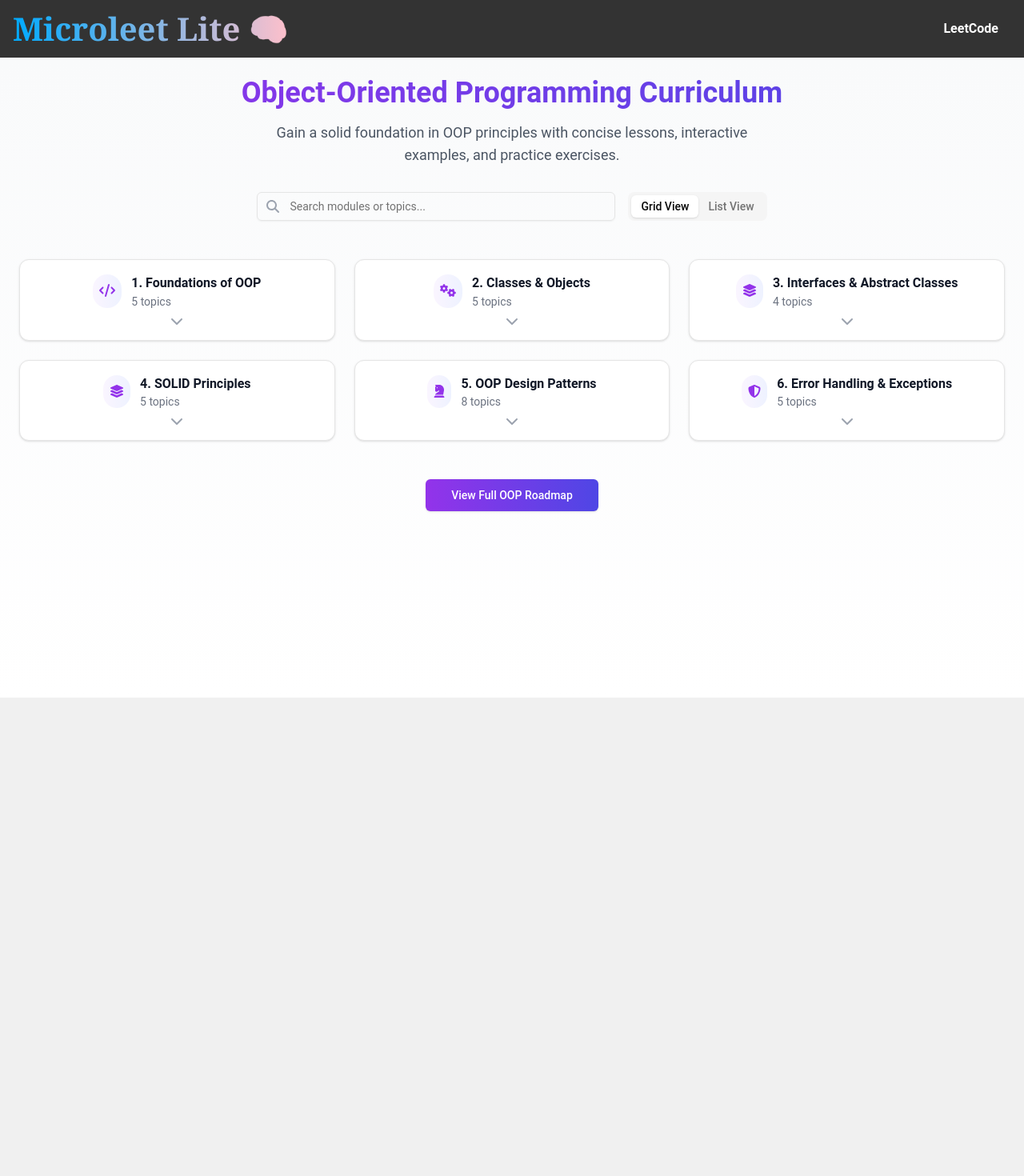
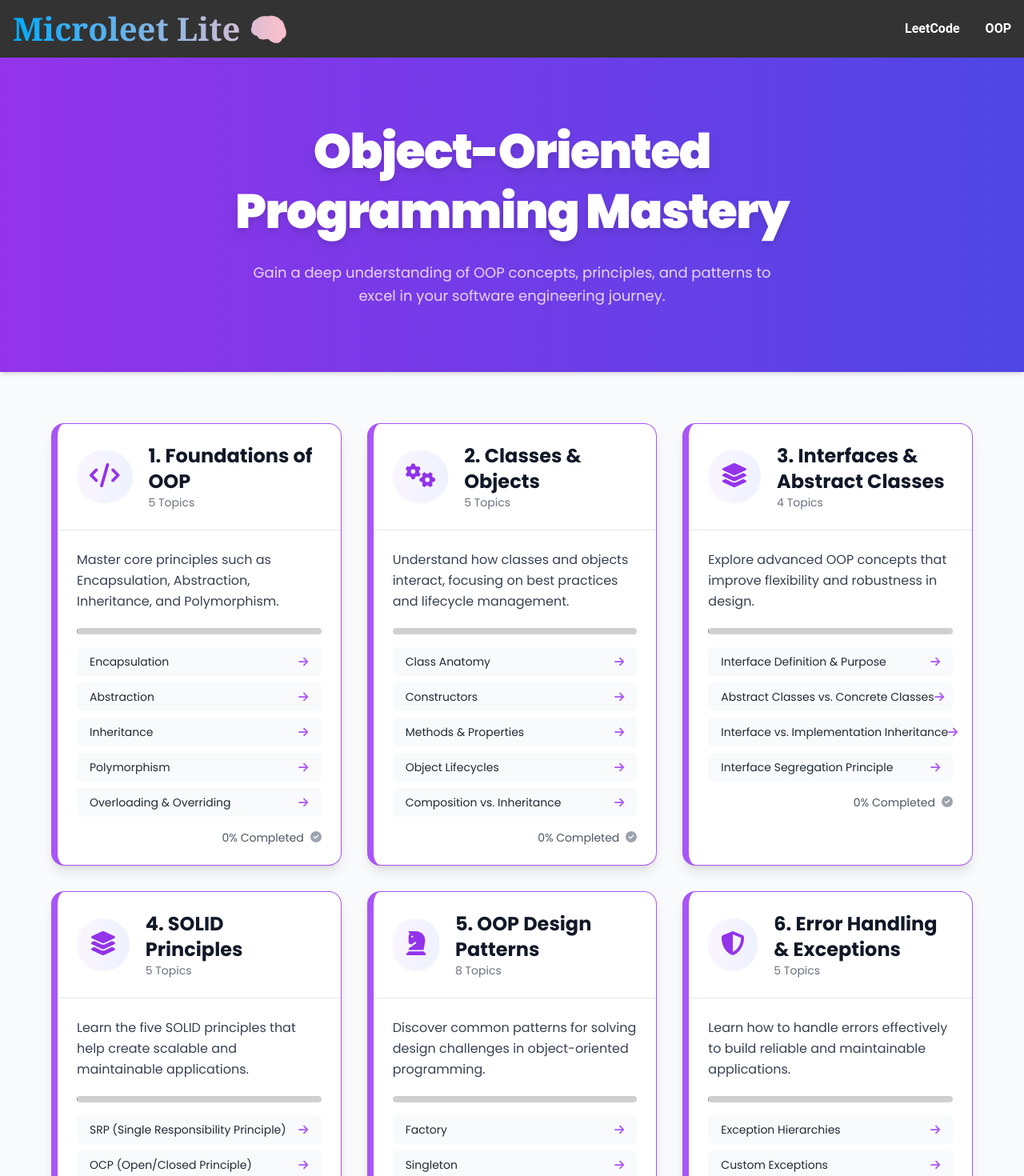
Before and after one commit to QuocHHDo/microleet-lite, a Next.js app: page /oop in a window 1280 px wide. Shown: the top 1470 px of the page at 80% size. Before the commit the page ends 872 px from the top, so only its background shows below. Built offline with nearby package versions, Linux system fonts and the light colour scheme.

Commit message:
Improve OOP landing page

```diff
--- a/src/app/oop/page.tsx
+++ b/src/app/oop/page.tsx
@@ -1,5 +1,5 @@
 'use client';
-import React, { useEffect, useState } from 'react';
+import React, { useEffect } from 'react';
 import '../../styles/globals.css';
 import { FontAwesomeIcon } from '@fortawesome/react-fontawesome';
 import {
@@ -8,22 +8,36 @@ import {
   faLayerGroup,
   faChessKnight,
   faShieldAlt,
-  faSearch,
-  faChevronDown,
-  faChevronUp,
   faArrowRight,
-  faBoxes,
-  faGraduationCap,
+  faCheckCircle,
 } from '@fortawesome/free-solid-svg-icons';
 import { config, dom } from '@fortawesome/fontawesome-svg-core';
 import { useRouter } from 'next/navigation';
 import { Progress } from '@/components/ui/progress';
 import { Button } from '@/components/ui/button';
-import { Input } from '@/components/ui/input';
 import { Card, CardHeader, CardContent } from '@/components/ui/card';
-import { Tabs, TabsList, TabsTrigger } from '@/components/ui/tabs';
 
 config.autoAddCss = false;
+
+const CustomFontLoader = () => {
+  useEffect(() => {
+    const link = document.createElement('link');
+    link.href = 'https://fonts.googleapis.com/css2?family=Poppins:wght@400;600;700;900&display=swap';
+    link.rel = 'stylesheet';
+    document.head.appendChild(link);
+
+    const style = document.createElement('style');
+    style.appendChild(document.createTextNode(dom.css()));
+    document.head.appendChild(style);
+
+    return () => {
+      document.head.removeChild(link);
+      document.head.removeChild(style);
+    };
+  }, []);
+
+  return null;
+};
 
 interface OOPModule {
   title: string;
@@ -35,35 +49,9 @@ interface OOPModule {
 
 const OOPPage: React.FC = () => {
   const router = useRouter();
-  const [isLoading, setIsLoading] = useState(true);
-  const [expandedModules, setExpandedModules] = useState<string[]>([]);
-  const [searchTerm, setSearchTerm] = useState('');
-  const [view, setView] = useState<'grid' | 'list'>('grid');
-  const [completedItems, setCompletedItems] = useState<Set<string>>(new Set());
-
-  useEffect(() => {
-    const style = document.createElement('style');
-    style.appendChild(document.createTextNode(dom.css()));
-    document.head.appendChild(style);
-
-    const timer = setTimeout(() => setIsLoading(false), 100);
-    return () => {
-      clearTimeout(timer);
-      document.head.removeChild(style);
-    };
-  }, []);
-
-  const toggleModule = (moduleTitle: string) => {
-    setExpandedModules((prev) =>
-      prev.includes(moduleTitle)
-        ? prev.filter((m) => m !== moduleTitle)
-        : [...prev, moduleTitle],
-    );
-  };
 
   const navigateToTopic = (topic: string) => {
     const formattedTopic = topic.toLowerCase().replace(/\s+/g, '-');
-    // Example route: /oop/topics/[topic]
     router.push(`/oop/topics/${formattedTopic}`);
   };
 
@@ -72,7 +60,7 @@ const OOPPage: React.FC = () => {
       title: '1. Foundations of OOP',
       icon: faCode,
       description:
-        'Discover the principles of Encapsulation, Abstraction, Inheritance, Polymorphism, Overloading, and Overriding',
+        'Master core principles such as Encapsulation, Abstraction, Inheritance, and Polymorphism.',
       items: [
         'Encapsulation',
         'Abstraction',
@@ -86,7 +74,7 @@ const OOPPage: React.FC = () => {
       title: '2. Classes & Objects',
       icon: faCogs,
       description:
-        'Dig into how classes and objects interact, focusing on composition vs. inheritance best practices',
+        'Understand how classes and objects interact, focusing on best practices and lifecycle management.',
       items: [
         'Class Anatomy',
         'Constructors',
@@ -100,7 +88,7 @@ const OOPPage: React.FC = () => {
       title: '3. Interfaces & Abstract Classes',
       icon: faLayerGroup,
       description:
-        'Dive deeper into advanced OOP constructs crucial for flexible and robust designs',
+        'Explore advanced OOP concepts that improve flexibility and robustness in design.',
       items: [
         'Interface Definition & Purpose',
         'Abstract Classes vs. Concrete Classes',
@@ -113,13 +101,13 @@ const OOPPage: React.FC = () => {
       title: '4. SOLID Principles',
       icon: faLayerGroup,
       description:
-        'Adopt the best practices that keep your code clean and maintainable',
+        'Learn the five SOLID principles that help create scalable and maintainable applications.',
       items: [
-        'Single Responsibility Principle (SRP)',
-        'Open/Closed Principle (OCP)',
-        'Liskov Substitution Principle (LSP)',
-        'Interface Segregation Principle (ISP)',
-        'Dependency Inversion Principle (DIP)',
+        'SRP (Single Responsibility Principle)',
+        'OCP (Open/Closed Principle)',
+        'LSP (Liskov Substitution Principle)',
+        'ISP (Interface Segregation Principle)',
+        'DIP (Dependency Inversion Principle)',
       ],
       progress: 0,
     },
@@ -127,7 +115,7 @@ const OOPPage: React.FC = () => {
       title: '5. OOP Design Patterns',
       icon: faChessKnight,
       description:
-        'Learn patterns for creational, structural, and behavioral design solutions',
+        'Discover common patterns for solving design challenges in object-oriented programming.',
       items: [
         'Factory',
         'Singleton',
@@ -144,7 +132,7 @@ const OOPPage: React.FC = () => {
       title: '6. Error Handling & Exceptions',
       icon: faShieldAlt,
       description:
-        'Build robust applications by properly managing error flows, domain-specific exceptions, and clean-up patterns',
+        'Learn how to handle errors effectively to build reliable and maintainable applications.',
       items: [
         'Exception Hierarchies',
         'Custom Exceptions',
@@ -156,134 +144,64 @@ const OOPPage: React.FC = () => {
     },
   ];
 
-  const filteredModules = oopModules.filter(
-    (module) =>
-      module.title.toLowerCase().includes(searchTerm.toLowerCase()) ||
-      module.items.some((item) =>
-        item.toLowerCase().includes(searchTerm.toLowerCase()),
-      ),
-  );
+  return (
+    <div className="min-h-screen flex flex-col bg-gray-50 font-[Poppins]">
+      <CustomFontLoader />
 
-  return (
-    <div className="min-h-screen bg-gradient-to-b from-gray-50 to-white p-6">
-      <div className="max-w-7xl mx-auto">
-        {/* Header */}
-        <header className="text-center mb-12">
-          <h1 className="text-4xl font-bold mb-4 bg-clip-text text-transparent bg-gradient-to-r from-purple-600 to-indigo-600">
-            Object-Oriented Programming Curriculum
+      {/* Hero Section */}
+      <header className="bg-gradient-to-r from-purple-600 to-indigo-600 text-white py-20 px-6 text-center shadow-md">
+        <div className="max-w-4xl mx-auto">
+          <h1 className="text-6xl font-extrabold leading-tight tracking-tight drop-shadow-lg">
+            Object-Oriented Programming Mastery
           </h1>
-          <p className="text-lg text-gray-600 mb-8 max-w-2xl mx-auto">
-            Gain a solid foundation in OOP principles with concise lessons,
-            interactive examples, and practice exercises.
+          <p className="text-lg text-purple-200 mt-6 leading-relaxed max-w-2xl mx-auto">
+            Gain a deep understanding of OOP concepts, principles, and patterns to excel in your software engineering journey.
           </p>
+        </div>
+      </header>
 
-          {/* Search Bar and View Toggle */}
-          <div className="flex flex-col sm:flex-row gap-4 justify-center items-center mb-8">
-            <div className="relative flex-1 max-w-md w-full">
-              <FontAwesomeIcon
-                icon={faSearch}
-                className="absolute left-3 top-1/2 transform -translate-y-1/2 text-gray-400"
-              />
-              <Input
-                type="text"
-                placeholder="Search modules or topics..."
-                value={searchTerm}
-                onChange={(e) => setSearchTerm(e.target.value)}
-                className="pl-10 w-full"
-              />
-            </div>
-            <Tabs defaultValue="grid" className="w-auto">
-              <TabsList>
-                <TabsTrigger value="grid" onClick={() => setView('grid')}>
-                  Grid View
-                </TabsTrigger>
-                <TabsTrigger value="list" onClick={() => setView('list')}>
-                  List View
-                </TabsTrigger>
-              </TabsList>
-            </Tabs>
-          </div>
-        </header>
-
-        {/* Main Content */}
-        <div
-          className={
-            view === 'grid'
-              ? 'grid gap-6 md:grid-cols-2 lg:grid-cols-3'
-              : 'space-y-6'
-          }
-        >
-          {filteredModules.map((module, index) => (
+      {/* Main Content */}
+      <main className="flex-1 py-16 px-6 sm:px-8 md:px-10">
+        <div className="max-w-6xl mx-auto grid grid-cols-1 md:grid-cols-2 lg:grid-cols-3 gap-8">
+          {oopModules.map((module, index) => (
             <Card
               key={index}
-              className={`transition-all duration-200 hover:shadow-lg ${
-                expandedModules.includes(module.title)
-                  ? 'ring-2 ring-indigo-200'
-                  : ''
-              }`}
+              className="relative rounded-2xl shadow-lg border-l-8 border-purple-500 bg-white transition-all transform hover:scale-105 hover:shadow-2xl"
             >
-              <CardHeader
-                className="cursor-pointer flex items-center justify-between p-4"
-                onClick={() => toggleModule(module.title)}
-              >
-                <div className="flex items-center gap-3">
-                  <div className="p-2 rounded-full bg-gradient-to-r from-purple-50 to-indigo-50">
+              <CardHeader className="p-6 border-b border-gray-200">
+                <div className="flex items-center gap-5">
+                  <div className="p-4 rounded-full bg-gradient-to-r from-purple-50 to-indigo-50 shadow-sm">
                     <FontAwesomeIcon
                       icon={module.icon}
-                      className="text-purple-600"
+                      className="text-purple-600 text-3xl"
                     />
                   </div>
                   <div>
-                    <h3 className="font-semibold text-gray-900">
+                    <h2 className="text-2xl font-bold text-gray-900">
                       {module.title}
-                    </h3>
-                    <p className="text-sm text-gray-500">
-                      {module.items.length} topics
+                    </h2>
+                    <p className="text-sm text-gray-500 font-medium">
+                      {module.items.length} Topics
                     </p>
                   </div>
                 </div>
-                <FontAwesomeIcon
-                  icon={
-                    expandedModules.includes(module.title)
-                      ? faChevronUp
-                      : faChevronDown
-                  }
-                  className="text-gray-400"
-                />
               </CardHeader>
+              <CardContent className="p-6">
+                <p className="text-gray-700 leading-relaxed mb-5 text-base">
+                  {module.description}
+                </p>
 
-              <CardContent
-                className={
-                  expandedModules.includes(module.title)
-                    ? 'block p-4'
-                    : 'hidden'
-                }
-              >
-                {module.description && (
-                  <p className="text-sm text-gray-700 mb-4">
-                    {module.description}
-                  </p>
-                )}
-                <Progress
-                  value={
-                    (Array.from(completedItems).filter((item) =>
-                      module.items.includes(item),
-                    ).length /
-                      module.items.length) *
-                    100
-                  }
-                  className="mb-4"
-                />
+                <Progress value={module.progress} className="mb-4" />
 
                 <div className="space-y-2">
                   {module.items.map((item, i) => (
                     <Button
                       key={i}
                       variant="ghost"
-                      className="w-full justify-between hover:bg-purple-50 text-left h-auto py-3"
+                      className="w-full flex justify-between items-center text-left py-3 px-4 rounded-md bg-gray-50 hover:bg-purple-100 transition-all font-medium text-gray-800"
                       onClick={() => navigateToTopic(item)}
                     >
-                      <span className="font-medium">{item}</span>
+                      <span>{item}</span>
                       <FontAwesomeIcon
                         icon={faArrowRight}
                         className="text-purple-500"
@@ -291,21 +209,23 @@ const OOPPage: React.FC = () => {
                     </Button>
                   ))}
                 </div>
+
+                <div className="flex justify-end mt-4">
+                  <span className="text-sm text-gray-600 font-medium">
+                    {module.progress}% Completed
+                    <FontAwesomeIcon
+                      icon={faCheckCircle}
+                      className={`ml-2 ${
+                        module.progress === 100 ? 'text-green-500' : 'text-gray-400'
+                      }`}
+                    />
+                  </span>
+                </div>
               </CardContent>
             </Card>
           ))}
         </div>
-
-        {/* Additional Action */}
-        <div className="mt-12 text-center">
-          <Button
-            size="lg"
-            className="bg-gradient-to-r from-purple-600 to-indigo-600 text-white px-8 hover:opacity-90"
-          >
-            View Full OOP Roadmap
-          </Button>
-        </div>
-      </div>
+      </main>
     </div>
   );
 };
--- a/src/components/Navbar.tsx
+++ b/src/components/Navbar.tsx
@@ -18,6 +18,9 @@ export default function Navbar() {
         <li>
           {/* <Link href="/software-engineering">Software Engineering</Link> */}
         </li>
+        <li>
+          <Link href="/oop">OOP</Link>
+        </li>
       </ul>
     </nav>
   );
--- a/src/components/OOPModulePage.tsx
+++ b/src/components/OOPModulePage.tsx
@@ -1,8 +1,6 @@
 'use client';
 import React from 'react';
 
-// Example interfaces for data structures.
-// Adjust or expand as needed for your curriculum.
 interface ProblemItem {
   name: string;
   description: string;
@@ -54,8 +52,6 @@ const OOPModulePage: React.FC<OOPModulePageProps> = ({
   progressKey,
   interviewInsights = [],
 }) => {
-  // Example: Use progressKey for user-specific progress tracking here if desired
-
   return (
     <div className="min-h-screen bg-gradient-to-b from-gray-50 to-white p-6">
       <div className="max-w-5xl mx-auto">
--- a/src/styles/globals.css
+++ b/src/styles/globals.css
@@ -300,3 +300,5 @@ body {
     @apply bg-background text-foreground;
   }
 }
+
+@import url('https://fonts.googleapis.com/css2?family=Inter:wght@400;600;700;900&display=swap');
--- a/tailwind.config.js
+++ b/tailwind.config.js
@@ -11,6 +11,9 @@ module.exports = {
 
   theme: {
     extend: {
+      fontFamily: {
+        sans: ['Inter', 'sans-serif'],
+      },
       typography: {
         DEFAULT: {
           css: {
```
